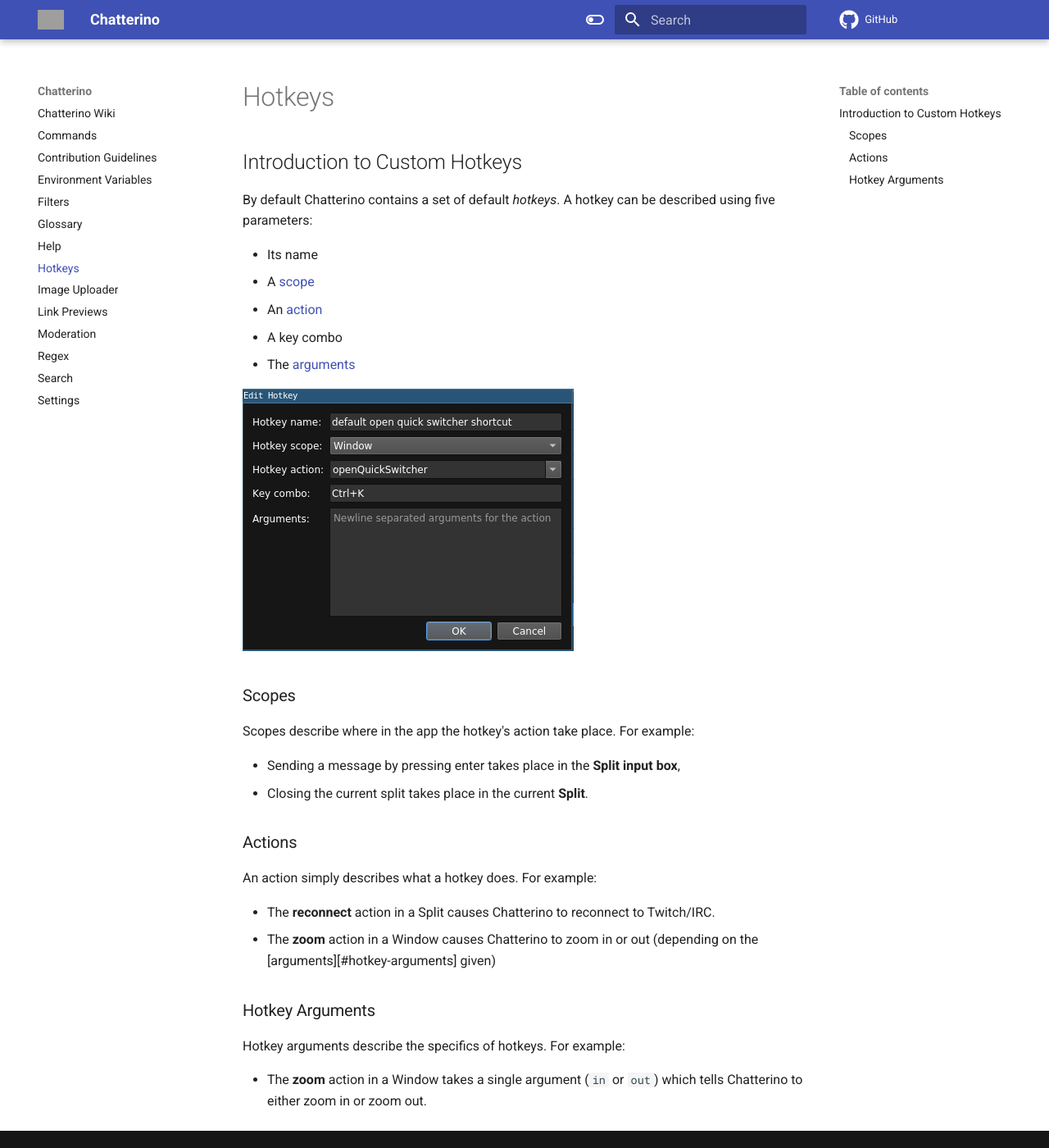
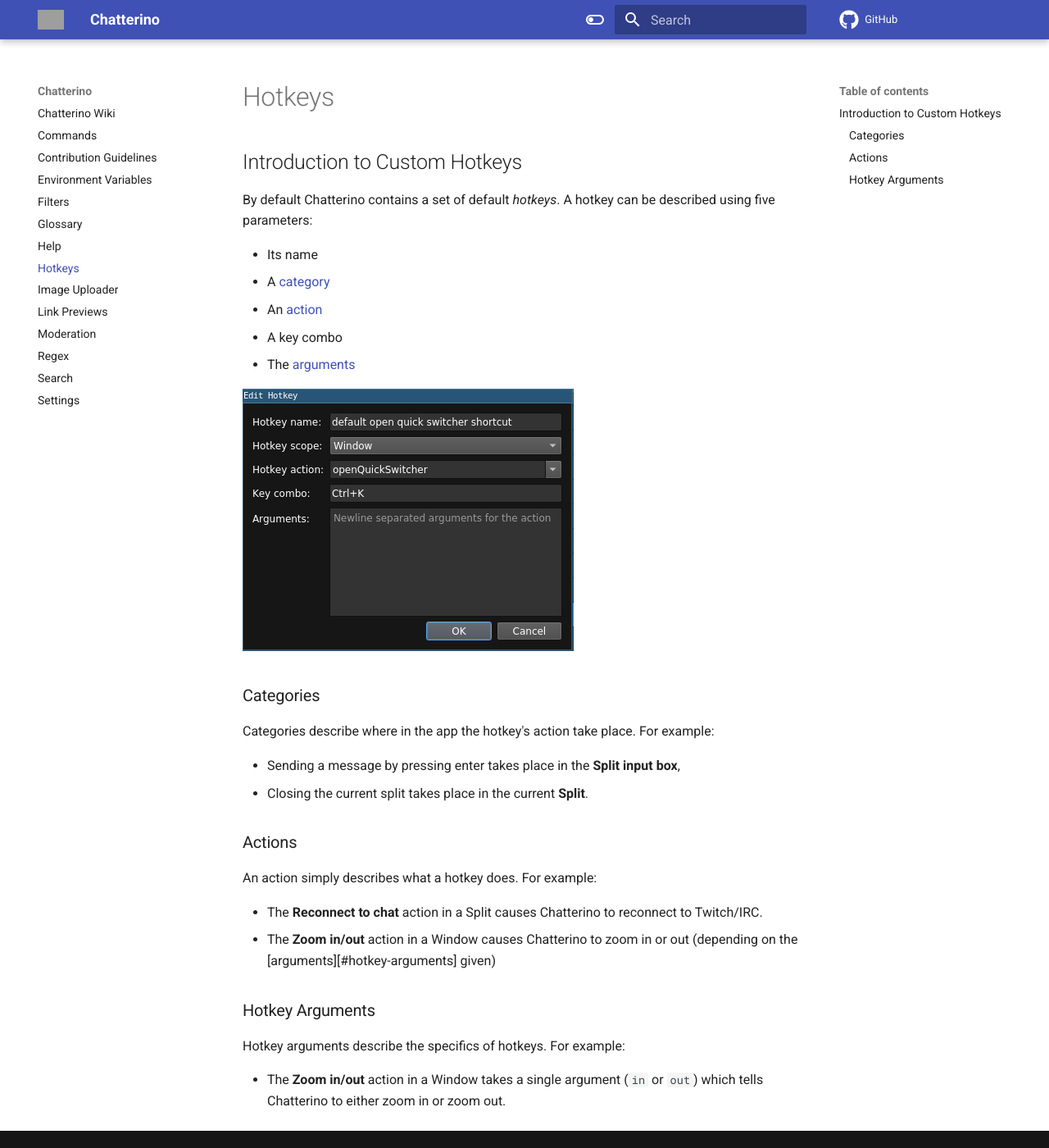
Before and after one commit to Chatterino/wiki, an MkDocs documentation site: the page built from docs/Hotkeys.md, in a window 1280 px wide and 1400 px high. Shown: the whole window at 82% size. Built offline with MkDocs 1.6.1 and Material for MkDocs 9.7.7, drawn with Linux system fonts in a browser that asks for light colours; comment, search, counter and statistics services are not loaded; grey boxes are pictures that could not be loaded.

Commit message:
Update docs for users

```diff
--- a/docs/Hotkeys.md
+++ b/docs/Hotkeys.md
@@ -3,16 +3,16 @@
 By default Chatterino contains a set of default _hotkeys_. A hotkey can be described using five parameters:
 
 - Its name
-- A [scope](#scopes)
+- A [category](#categories)
 - An [action](#actions)
 - A key combo
 - The [arguments](#arguments)
 
 ![Open quick switcher hotkey being edited](images/hotkeys/Editing.png)
 
-### Scopes
+### Categories
 
-Scopes describe where in the app the hotkey's action take place. For example:
+Categories describe where in the app the hotkey's action take place. For example:
 
 - Sending a message by pressing enter takes place in the **Split input box**,
 - Closing the current split takes place in the current **Split**.
@@ -21,11 +21,11 @@
 
 An action simply describes what a hotkey does. For example:
 
-- The **reconnect** action in a Split causes Chatterino to reconnect to Twitch/IRC.
-- The **zoom** action in a Window causes Chatterino to zoom in or out (depending on the [arguments][#hotkey-arguments] given)
+- The **Reconnect to chat** action in a Split causes Chatterino to reconnect to Twitch/IRC.
+- The **Zoom in/out** action in a Window causes Chatterino to zoom in or out (depending on the [arguments][#hotkey-arguments] given)
 
 ### Hotkey Arguments
 
 Hotkey arguments describe the specifics of hotkeys. For example:
 
-- The **zoom** action in a Window takes a single argument (`in` or `out`) which tells Chatterino to either zoom in or zoom out.
+- The **Zoom in/out** action in a Window takes a single argument (`in` or `out`) which tells Chatterino to either zoom in or zoom out.
```
